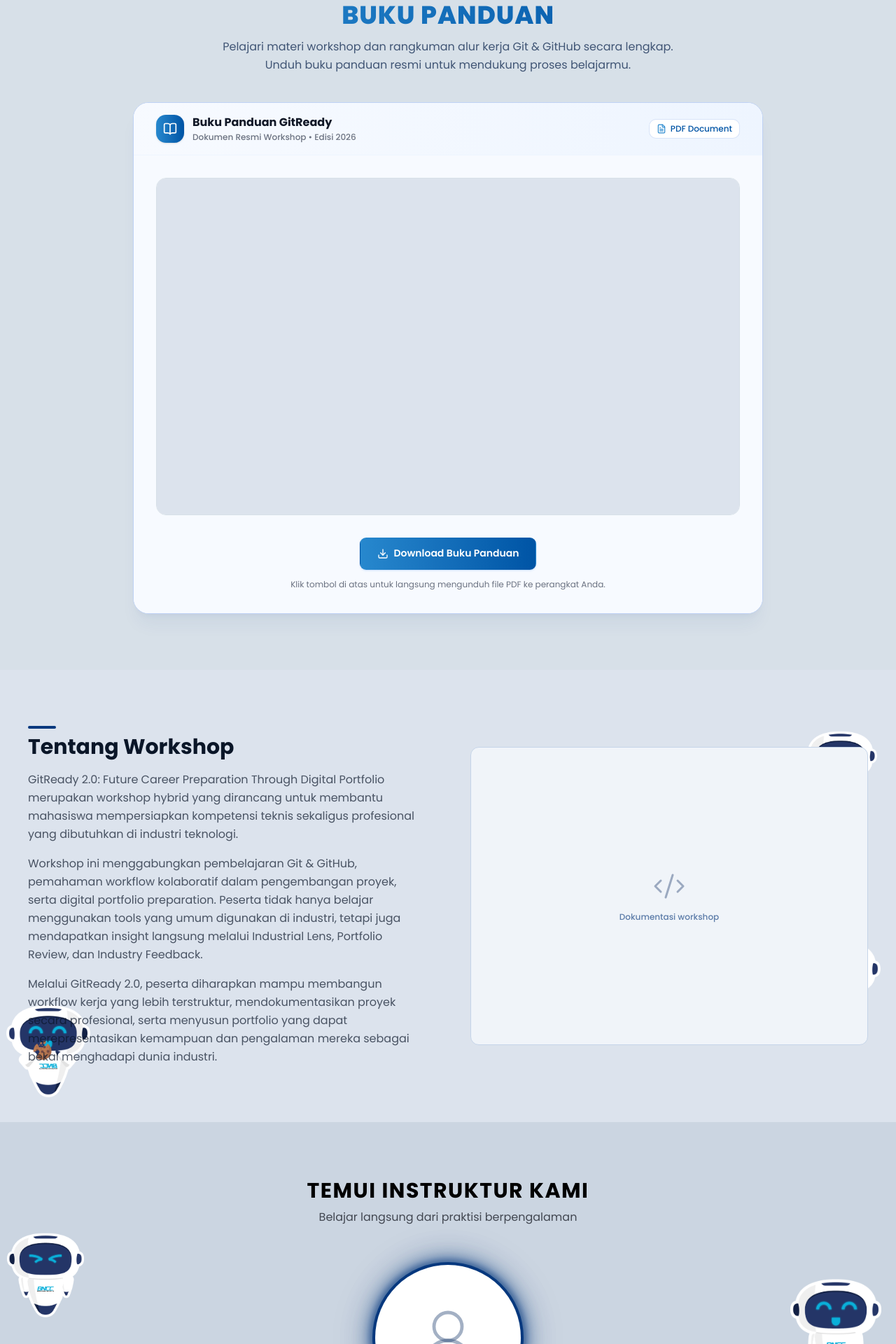
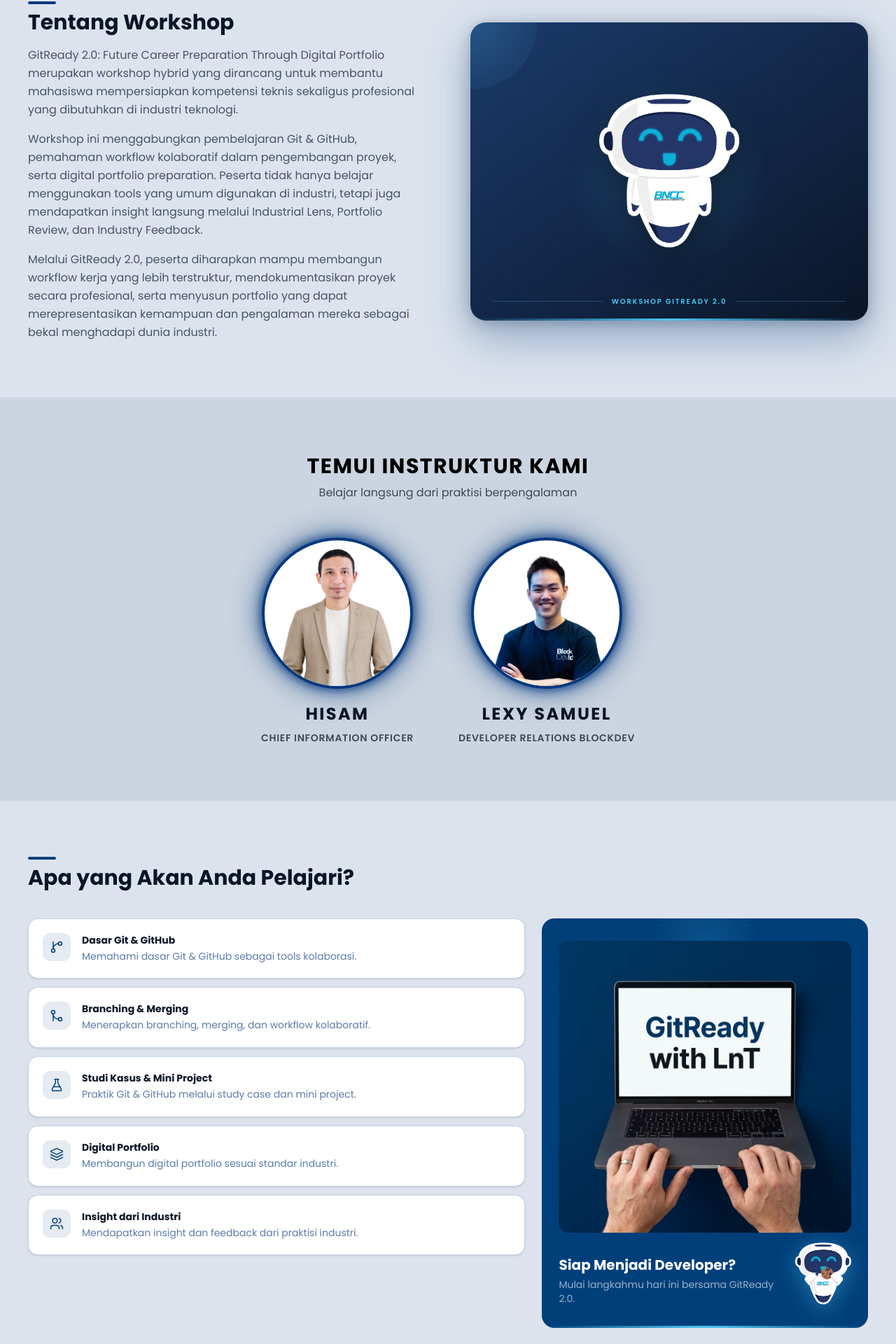
Before and after one commit to joceline-sudigdo/gitready-2026, a Next.js app: page / in a window 1280 px wide. Shown: the part 1385-3305 px from the top of the page at 70% size. Built offline with nearby package versions, Linux system fonts and the light colour scheme.

Commit message:
feat: redesign instructor/about/learning sections, fix mascot collisions, reorder sections above guidebook

```diff
--- a/src/app/page.tsx
+++ b/src/app/page.tsx
@@ -16,11 +16,12 @@
       <main className="flex min-h-screen flex-col bg-[#DCE3ED]">
         <HeroSection />
         <EventDetailsSection />
-        <GuidebookSection />
 
         <AboutSection />
         <InstructorSection />
         <LearningOutcomeSection />
+
+        <GuidebookSection />
 
         <section className="px-6 pb-24 pt-16 sm:px-12 lg:px-16">
           <div className="mx-auto max-w-7xl">
--- a/src/components/sections/about-section.tsx
+++ b/src/components/sections/about-section.tsx
@@ -1,16 +1,12 @@
 "use client";
 
+import Image from "next/image";
 import { motion } from "framer-motion";
-import { Code2 } from "lucide-react";
-import { RandomMascots } from "@/components/shared/random-mascots";
 
 // Konten sumber: Isi Konten Website GitReady with LnT — Bagian 2. Tentang Workshop
 export function AboutSection() {
   return (
     <section id="tentang" className="relative overflow-hidden py-16 sm:py-20">
-      {/* Random ambient mascots — positions change on every refresh */}
-      <RandomMascots count={3} />
-
       <div className="gr-container relative z-10">
         <div className="grid grid-cols-1 items-center gap-10 lg:grid-cols-2 lg:gap-16">
           <motion.div
@@ -57,20 +53,86 @@
             </div>
           </motion.div>
 
+          {/* RIGHT — mascot showcase panel */}
           <motion.div
             initial={{ opacity: 0, scale: 0.96 }}
             whileInView={{ opacity: 1, scale: 1 }}
             viewport={{ once: true, amount: 0.3 }}
             transition={{ duration: 0.5, ease: "easeOut" }}
-            className="flex aspect-[4/3] w-full items-center justify-center rounded-card border border-border bg-surface-light"
+            className="relative flex aspect-[4/3] w-full items-center justify-center overflow-hidden rounded-3xl"
+            style={{
+              background: "linear-gradient(145deg, #1B3A6B 0%, #0A1628 100%)",
+              boxShadow:
+                "0 24px 64px rgba(6,56,126,0.35), 0 4px 20px rgba(0,0,0,0.2)",
+            }}
           >
-            {/* TODO: ganti dengan foto dokumentasi workshop asli */}
-            <div className="flex flex-col items-center gap-3 text-primary/40">
-              <Code2 className="h-12 w-12" strokeWidth={1.5} />
-              <span className="text-xs font-medium text-muted">
-                Dokumentasi workshop
+            {/* Dot-grid texture */}
+            <div
+              className="pointer-events-none absolute inset-0 opacity-[0.07]"
+              style={{
+                backgroundImage:
+                  "radial-gradient(circle, #4DC8F5 1px, transparent 1px)",
+                backgroundSize: "22px 22px",
+              }}
+            />
+
+            {/* Radial cyan glow behind mascot */}
+            <div
+              className="pointer-events-none absolute left-1/2 top-1/2 h-72 w-72 -translate-x-1/2 -translate-y-1/2 rounded-full"
+              style={{
+                background:
+                  "radial-gradient(circle, rgba(77,200,245,0.22) 0%, transparent 70%)",
+              }}
+            />
+
+            {/* Corner accent — top-left */}
+            <div
+              className="pointer-events-none absolute left-0 top-0 h-24 w-24 rounded-br-full opacity-20"
+              style={{ background: "radial-gradient(circle at 0% 0%, #4DC8F5, transparent)" }}
+            />
+
+            {/* Robot Happy — floating animation */}
+            <motion.div
+              animate={{ y: [0, -14, 0] }}
+              transition={{ duration: 3.6, repeat: Infinity, ease: "easeInOut" }}
+              className="relative z-10"
+              style={{ filter: "drop-shadow(0 12px 24px rgba(0,0,0,0.45))" }}
+            >
+              <Image
+                src="/images/Robot Happy.png"
+                alt="GitReady mascot"
+                width={200}
+                height={220}
+                priority
+              />
+            </motion.div>
+
+            {/* Bottom label */}
+            <div className="absolute bottom-5 left-0 right-0 flex items-center justify-center gap-3 px-8">
+              <div
+                className="h-px flex-1 rounded"
+                style={{ backgroundColor: "rgba(77,200,245,0.25)" }}
+              />
+              <span
+                className="font-heading text-[10px] font-semibold uppercase tracking-[0.18em]"
+                style={{ color: "#4DC8F5" }}
+              >
+                Workshop GitReady 2.0
               </span>
+              <div
+                className="h-px flex-1 rounded"
+                style={{ backgroundColor: "rgba(77,200,245,0.25)" }}
+              />
             </div>
+
+            {/* Bottom accent bar */}
+            <div
+              className="absolute bottom-0 left-0 right-0 h-[3px] rounded-b-3xl"
+              style={{
+                background:
+                  "linear-gradient(90deg, transparent, #4DC8F5, transparent)",
+              }}
+            />
           </motion.div>
         </div>
       </div>
--- a/src/components/sections/instructor-section.tsx
+++ b/src/components/sections/instructor-section.tsx
@@ -1,22 +1,31 @@
 "use client";
 
+import Image from "next/image";
 import { motion } from "framer-motion";
 import { UserRound } from "lucide-react";
 import { SectionTitle } from "@/components/shared/section-title";
-import { assistantInstructors, leadInstructor } from "@/constants/instructors";
-import { RandomMascots } from "@/components/shared/random-mascots";
+import { instructors } from "@/constants/instructors";
 
-// Konten sumber: Isi Konten Website GitReady with LnT — Bagian 3. Instruktur
-// Status konten asli: "COMING SOON" -> ditampilkan sebagai state coming-soon.
-// Begitu leadInstructor & assistantInstructors diisi, grid instruktur akan tampil otomatis.
+// Sumber: Isi Konten Website GitReady with LnT — Bagian 3. Instruktur
+// Setiap slot di `instructors[]` ditampilkan sebagai kartu nyata (jika ada data)
+// atau kartu placeholder bergaya "Coming Soon" (jika null).
+// Cukup isi slot di constants/instructors.ts — tampilan akan otomatis berubah.
+
+const AURA_SHADOW = [
+  "0 0 0 4px #06387E",
+  "0 0 10px 8px rgba(6,56,126,0.55)",
+  "0 0 20px 14px rgba(6,56,126,0.30)",
+  "0 0 34px 20px rgba(6,56,126,0.14)",
+  "0 0 50px 28px rgba(6,56,126,0.05)",
+].join(", ");
+
 export function InstructorSection() {
-  const hasInstructorData = leadInstructor !== null;
-
   return (
-    <section id="instruktur" className="relative overflow-hidden py-16 sm:py-20" style={{ backgroundColor: "#CBD5E1" }}>
-      {/* Random ambient mascots — positions change on every refresh */}
-      <RandomMascots count={4} />
-
+    <section
+      id="instruktur"
+      className="relative overflow-hidden py-16 sm:py-20"
+      style={{ backgroundColor: "#CBD5E1" }}
+    >
       <div className="gr-container relative z-10">
         <SectionTitle
           title="Temui Instruktur Kami"
@@ -26,74 +35,82 @@
           subtitleColor="#424751"
         />
 
-        {!hasInstructorData && (
         <motion.div
           initial={{ opacity: 0, y: 16 }}
           whileInView={{ opacity: 1, y: 0 }}
           viewport={{ once: true, amount: 0.3 }}
           transition={{ duration: 0.5, ease: "easeOut" }}
-            className="mx-auto mt-14 flex flex-col items-center gap-6 text-center"
+          className="mx-auto mt-14 flex flex-wrap justify-center gap-12 sm:gap-16"
         >
-            {/* Circle photo frame with visible aura */}
+          {instructors.map((instructor, idx) =>
+            instructor ? (
+              /* ── Real instructor card ── */
+              <div
+                key={instructor.id}
+                className="flex flex-col items-center gap-6 text-center"
+              >
+                {/* Circle photo with aura */}
+                <div
+                  className="relative flex h-52 w-52 items-center justify-center overflow-hidden rounded-full bg-white"
+                  style={{ boxShadow: AURA_SHADOW }}
+                >
+                  <Image
+                    src={instructor.photoUrl ?? ""}
+                    alt={instructor.name}
+                    fill
+                    className="object-contain"
+                    sizes="200px"
+                    style={{
+                      transform: `scale(${instructor.photoScale ?? 0.82}) translateY(10px)`,
+                      transformOrigin: "center center",
+                    }}
+                  />
+                </div>
+
+                {/* Name & role */}
+                <div className="flex flex-col items-center gap-2">
+                  <p className="font-heading text-2xl font-bold uppercase tracking-widest text-ink">
+                    {instructor.name}
+                  </p>
+                  <p
+                    className="font-heading text-sm font-semibold uppercase tracking-wider"
+                    style={{ color: "#424751" }}
+                  >
+                    {instructor.role}
+                  </p>
+                </div>
+              </div>
+            ) : (
+              /* ── Placeholder card ── */
+              <div
+                key={`placeholder-${idx}`}
+                className="flex flex-col items-center gap-6 text-center"
+              >
                 <div
                   className="flex h-52 w-52 items-center justify-center rounded-full bg-white"
-              style={{
-                boxShadow: [
-                  "0 0 0 4px #06387E",
-                  "0 0 10px 8px rgba(6,56,126,0.55)",
-                  "0 0 20px 14px rgba(6,56,126,0.30)",
-                  "0 0 34px 20px rgba(6,56,126,0.14)",
-                  "0 0 50px 28px rgba(6,56,126,0.05)",
-                ].join(", "),
-              }}
+                  style={{ boxShadow: AURA_SHADOW }}
                 >
-              <UserRound className="h-24 w-24 text-primary/40" strokeWidth={1.2} />
+                  <UserRound
+                    className="h-24 w-24 text-primary/40"
+                    strokeWidth={1.2}
+                  />
                 </div>
 
-            {/* Placeholder name & role */}
-            <div className="mt-6 flex flex-col items-center gap-2">
-              <p className="font-heading text-2xl font-bold uppercase tracking-widest text-ink/80">
-                Lorem Ipsum Dolor
+                <div className="flex flex-col items-center gap-2">
+                  <p className="font-heading text-2xl font-bold uppercase tracking-widest text-ink/50">
+                    Coming Soon
                   </p>
-              <p className="font-heading text-sm font-semibold uppercase tracking-wider" style={{ color: "#424751" }}>
-                Lead Instructor
+                  <p
+                    className="font-heading text-sm font-semibold uppercase tracking-wider"
+                    style={{ color: "#42475180" }}
+                  >
+                    Instruktur {idx + 1}
                   </p>
                 </div>
+              </div>
+            )
+          )}
         </motion.div>
-        )}
-
-        {hasInstructorData && leadInstructor && (
-          <div className="mt-10 flex flex-col items-center">
-            <div className="h-40 w-40 overflow-hidden rounded-full border-4 border-primary/20 bg-primary/10 shadow" />
-            <h3 className="mt-4 text-lg font-semibold text-ink">
-              {leadInstructor.name}
-            </h3>
-            <p className="text-sm font-medium text-primary">
-              {leadInstructor.role}
-            </p>
-
-            {assistantInstructors.length > 0 && (
-              <>
-                <p className="mt-10 text-xs font-semibold uppercase tracking-wide text-muted">
-                  Dibantu oleh Asisten Workshop
-                </p>
-                <div className="mt-4 flex flex-wrap justify-center gap-6">
-                  {assistantInstructors.map((assistant) => (
-                    <div
-                      key={assistant.id}
-                      className="flex w-24 flex-col items-center text-center"
-                    >
-                      <div className="h-20 w-20 overflow-hidden rounded-full border-2 border-primary/20 bg-primary/10 shadow" />
-                      <span className="mt-2 text-xs font-medium text-ink">
-                        {assistant.name}
-                      </span>
-                    </div>
-                  ))}
-                </div>
-              </>
-            )}
-          </div>
-        )}
       </div>
     </section>
   );
--- a/src/components/sections/learning-outcome-section.tsx
+++ b/src/components/sections/learning-outcome-section.tsx
@@ -10,7 +10,6 @@
 } from "lucide-react";
 import Image from "next/image";
 import { learningPoints } from "@/constants/learning-points";
-import { RandomMascots } from "@/components/shared/random-mascots";
 
 // Konten sumber: Isi Konten Website GitReady with LnT — Bagian 4. Materi Workshop
 const ICONS = [GitBranch, GitMerge, FlaskConical, Layers, Users];
@@ -18,9 +17,6 @@
 export function LearningOutcomeSection() {
   return (
     <section id="materi" className="relative overflow-hidden py-16 sm:py-20">
-      {/* Random ambient mascots — positions change on every refresh */}
-      <RandomMascots count={4} />
-
       <div className="gr-container relative z-10">
 
         {/* Heading — black title with navy bar */}
@@ -64,17 +60,36 @@
             })}
           </div>
 
-          {/* RIGHT — dark blue card with laptop photo */}
+          {/* RIGHT — dark blue card with laptop photo + Robot Cookie */}
           <motion.div
             initial={{ opacity: 0, y: 20 }}
             whileInView={{ opacity: 1, y: 0 }}
             viewport={{ once: true, amount: 0.3 }}
             transition={{ duration: 0.6, ease: "easeOut" }}
-            className="flex flex-col items-center justify-center gap-4 rounded-2xl px-6 py-8 text-center text-white lg:col-span-2"
+            className="relative flex flex-col gap-4 overflow-hidden rounded-2xl px-6 py-8 text-white lg:col-span-2"
             style={{ backgroundColor: "#003F7A" }}
           >
-            {/* Laptop image filling the screen area */}
-            <div className="w-full overflow-hidden rounded-xl" style={{ backgroundColor: "#003F7A" }}>
+            {/* Dot-grid texture */}
+            <div
+              className="pointer-events-none absolute inset-0 opacity-[0.06]"
+              style={{
+                backgroundImage:
+                  "radial-gradient(circle, #4DC8F5 1px, transparent 1px)",
+                backgroundSize: "20px 20px",
+              }}
+            />
+
+            {/* Cyan top glow */}
+            <div
+              className="pointer-events-none absolute -top-10 left-1/2 h-40 w-40 -translate-x-1/2 rounded-full"
+              style={{
+                background:
+                  "radial-gradient(circle, rgba(77,200,245,0.15) 0%, transparent 70%)",
+              }}
+            />
+
+            {/* Laptop image */}
+            <div className="relative z-10 w-full overflow-hidden rounded-xl" style={{ backgroundColor: "#003F7A" }}>
               <Image
                 src="/laptop-mockup.png"
                 alt="Laptop GitReady with LnT"
@@ -86,10 +101,42 @@
               />
             </div>
 
-            <div className="space-y-1">
-              <h3 className="text-xl font-bold text-white">Siap Menjadi Developer?</h3>
-              <p className="text-sm text-white/60">Mulai langkahmu hari ini bersama GitReady 2.0.</p>
+            {/*
+              Bottom row: text on the left, Robot Cookie on the right.
+              Side-by-side so the robot never sits on top of the text.
+            */}
+            <div className="relative z-10 flex items-end justify-between gap-3">
+              <div className="space-y-1">
+                <h3 className="text-xl font-bold text-white">Siap Menjadi Developer?</h3>
+                <p className="text-sm text-white/60">
+                  Mulai langkahmu hari ini bersama GitReady 2.0.
+                </p>
+              </div>
+
+              <motion.div
+                animate={{ y: [0, -8, 0] }}
+                transition={{ duration: 3.2, repeat: Infinity, ease: "easeInOut" }}
+                className="pointer-events-none shrink-0"
+                style={{ filter: "drop-shadow(0 6px 16px rgba(77,200,245,0.4))" }}
+              >
+                <Image
+                  src="/images/Robot Cookie.png"
+                  alt=""
+                  width={80}
+                  height={88}
+                  aria-hidden
+                />
+              </motion.div>
             </div>
+
+            {/* Bottom accent bar */}
+            <div
+              className="absolute bottom-0 left-0 right-0 h-[3px]"
+              style={{
+                background:
+                  "linear-gradient(90deg, transparent, #4DC8F5, transparent)",
+              }}
+            />
           </motion.div>
 
         </div>
--- a/src/constants/instructors.ts
+++ b/src/constants/instructors.ts
@@ -1,9 +1,22 @@
 import type { Instructor } from "@/types/content.types";
 
 // Sumber: Isi Konten Website GitReady with LnT — Bagian 3. Instruktur
-// Konten asli berstatus "COMING SOON", jadi data instruktur belum diisi.
-// Tinggal tambahkan object Instructor ke array ini begitu data resmi tersedia,
-// section akan otomatis berpindah dari state "Coming Soon" ke grid instruktur.
-export const leadInstructor: Instructor | null = null;
+// Ada 2 instruktur. Setiap slot bisa diisi Instructor atau null (= placeholder "Coming Soon").
+// Urutan array menentukan urutan tampil di halaman.
+export const instructors: (Instructor | null)[] = [
+  {
+    id: "hisam",
+    name: "Hisam",
+    role: "Chief Information Officer",
+    photoUrl: "/images/instructors/hisam.png",
+    photoScale: 1,
 
-export const assistantInstructors: Instructor[] = [];
+  },
+  {
+    id: "lexy-samuel",
+    name: "Lexy Samuel",
+    role: "Developer Relations BlockDev",
+    photoUrl: "/images/instructors/lexy-samuel.png",
+    photoScale: 1.2,
+  },
+];
--- a/src/types/content.types.ts
+++ b/src/types/content.types.ts
@@ -9,4 +9,8 @@
   name: string;
   role: string;
   photoUrl?: string;
+  /** Scale applied to the photo inside its circle frame (default 1). Use <1 to zoom out. */
+  photoScale?: number;
+  /** Vertical offset (in %) applied to the photo inside its circle frame (default 0). Use negative to shift up. */
+  photoOffsetY?: number;
 }
```
Also changed, not shown: public/images/instructors/hisam.png (added), public/images/instructors/lexy-samuel.png (added). Lines whose indentation alone changed are shown as unchanged.
